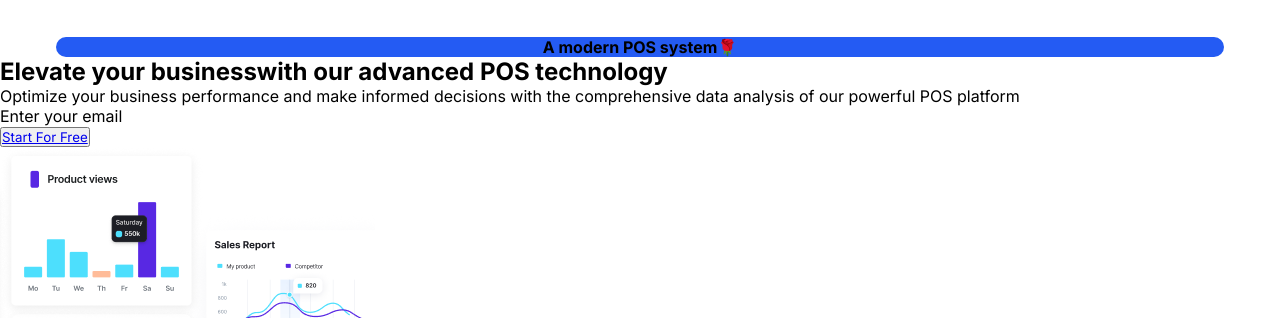
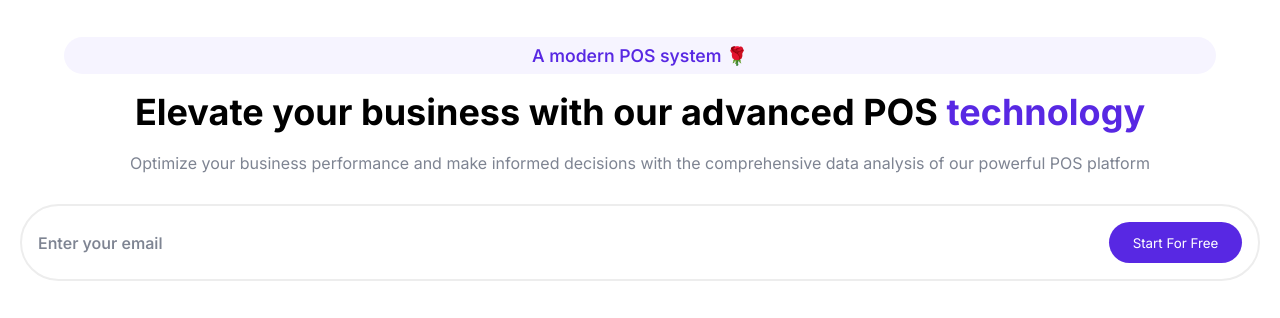
Before and after one commit to TOKYOSXR/Atividade-Avaliativa, a plain HTML site: page index.html in a window 1280 px wide. Shown: the part 71-389 px from the top of the page. Drawn offline with Linux system fonts and the light colour scheme.

Commit message:
terceiro commit

```diff
--- a/index.html
+++ b/index.html
@@ -1,11 +1,11 @@
 <!DOCTYPE html>
-<html lang="en">
+<html lang="pt-br">
 
 <head>
     <meta charset="UTF-8">
     <meta name="viewport" content="width=device-width, initial-scale=1.0">
     <link rel="stylesheet" href="style/style.css">
-    <title>Document</title>
+    <title>Coca</title>
 </head>
 
 <body>
@@ -19,13 +19,14 @@
     </header>
     <main>
         <section class="apresentacao">
-            <h4>A modern POS system🌹</h4>
-            <h1>Elevate your businesswith our advanced POS technology</h1>
-            <p>Optimize your business performance and make informed decisions with the comprehensive data analysis of
+            <h4>A modern POS system 🌹</h4>
+            <h1>Elevate your business with our advanced POS <span class="destaque">technology</span></h1>
+            <p class="texto-apresentacao">Optimize your business performance and make informed decisions with the
+                comprehensive data analysis of
                 our powerful POS platform</p>
             <div class="email">
                 <p>Enter your email</p>
-                <button class="Start"><a href="#">Start For Free</a></button>
+                <button class="Start">Start For Free</button>
             </div>
             <img src="imagens/imagens-inicio-mobile.png" alt="representacao de graficos">
         </section>
@@ -44,6 +45,8 @@
         <section class="caracteristicas">
             <h4>Features</h4>
             <h2>The only card you'll ever need. Simple.</h2>
+            <p class="textos-titulos">Spend smarter, lower your bills, get cashback on everything you buy, and unlock credit to grow your
+                business.</p>
             <article class="Resource-Management">
                 <h3>Resource Management</h3>
                 <p>Whether you have a team of 2 or 200, our shared team inboxes keep everyone on the same page and in
@@ -72,14 +75,14 @@
         <section class="plano-projeto">
             <h4>Project Planning</h4>
             <h2>It is crucial to create an individualized plan for each project</h2>
-            <p>Why a one-size-fits-all approach to planning may not be effective for all projects</p>
+            <p class="textos-titulos">Why a one-size-fits-all approach to planning may not be effective for all projects</p>
             <button><a href="#">Start a Project<img src="imagens/seta-branca.png" alt="seta branca"></a></button>
             <img src="imagens/progresso-tarefas.png" alt="taxa de progresso de tarefas">
         </section>
         <section class="precos">
             <h4>Pricing</h4>
             <h2>Pricing plans that Scale</h2>
-            <p>Simple, transparent pricing that grows with you. Try any plan free for 30 days.</p>
+            <p class="textos-titulos">Simple, transparent pricing that grows with you. Try any plan free for 30 days.</p>
             <article class="basic-plan">
                 <h1>$10/mth</h1>
                 <h3>Basic plan</h3>
@@ -105,7 +108,7 @@
         </section>
         <section class="vantagens">
             <h2>Streamline project management with the simplest tool available</h2>
-            <p>Why a straightforward project management tool is the best choice for your team</p>
+            <p class="textos-titulos">Why a straightforward project management tool is the best choice for your team</p>
             <div class="dados">
                 <div>
                     <h1>400+</h1>
@@ -124,7 +127,7 @@
         <section class="review">
             <h4>Our customer review</h4>
             <h2>Our clients knows the value we provide</h2>
-            <p>We take great pride in the satisfaction of our clients, as evidenced by their glowing feedback about our
+            <p class="textos-titulos">We take great pride in the satisfaction of our clients, as evidenced by their glowing feedback about our
                 exceptional service.</p>
             <button> <a href="#"></a>View More Reviews</button>
             <div>
@@ -162,7 +165,7 @@
         </section>
         <section>
             <h2>Contact us today and let us jnow what you need</h2>
-            <p>When does a mere internet 'SEO' company grow into a trusted partner that stays in front of the latest
+            <p class="textos-titulos">When does a mere internet 'SEO' company grow into a trusted partner that stays in front of the latest
                 industry trends? When it's time to partner with Mocer, that's when.</p>
             <button><a href="#"></a>Start a project</button>
         </section>
--- a/style/style.css
+++ b/style/style.css
@@ -8,7 +8,7 @@
 :root{
     --secundary-color: #5828E3;
     --background-secundary: #F6F4FF;
-    --color-background-texts: rgb(36,91,243,8)
+    --color-texts: #7E8492;
 }
 
 .hero{
@@ -20,9 +20,56 @@
 
 .apresentacao h4{
     text-align: center;
-    background-color:var(--color-background-texts) ;
-    margin-left: 3.47rem;
-    margin-right: 3.47rem;
-    padding: ;
+    background-color:var(--background-secundary) ;
+    margin: 0 4rem 1rem 4rem;
+    padding: 0.5rem;
     border-radius: 50px;
+    font-size: 1.1rem;
+    font-weight: 550;
+    color: var(--secundary-color);
 }
+
+.apresentacao h1{
+    text-align: center;
+    font-size: 2.25rem;
+    margin: auto;
+    width: 83%;
+}
+
+.destaque{
+    color: var(--secundary-color);
+}
+
+.texto-apresentacao{
+    color: var(--color-texts);
+    font-size: 1rem;
+    text-align: center;
+    margin: auto;
+    width: 83%;
+    line-height: 1.7;
+    margin-top: 1rem;
+}
+
+.email{
+    display: flex;
+    justify-content: space-between;
+    margin: 1.68rem 1.25rem 2.5rem 1.25rem;
+    padding: 1rem;
+    border-radius: 50px;
+    border-color: #EDEDED;
+    border-style: solid;
+    border-width: 2px;
+    font-size: 1rem;
+    color: var(--color-texts);
+    font-weight: 550;
+    align-items: center;
+}
+
+.email button{
+    border-radius: 50px;
+    width: 133px;
+    height: 41px;
+    background-color: var(--secundary-color);
+    color: white;
+    border-style: none;
+}
```
